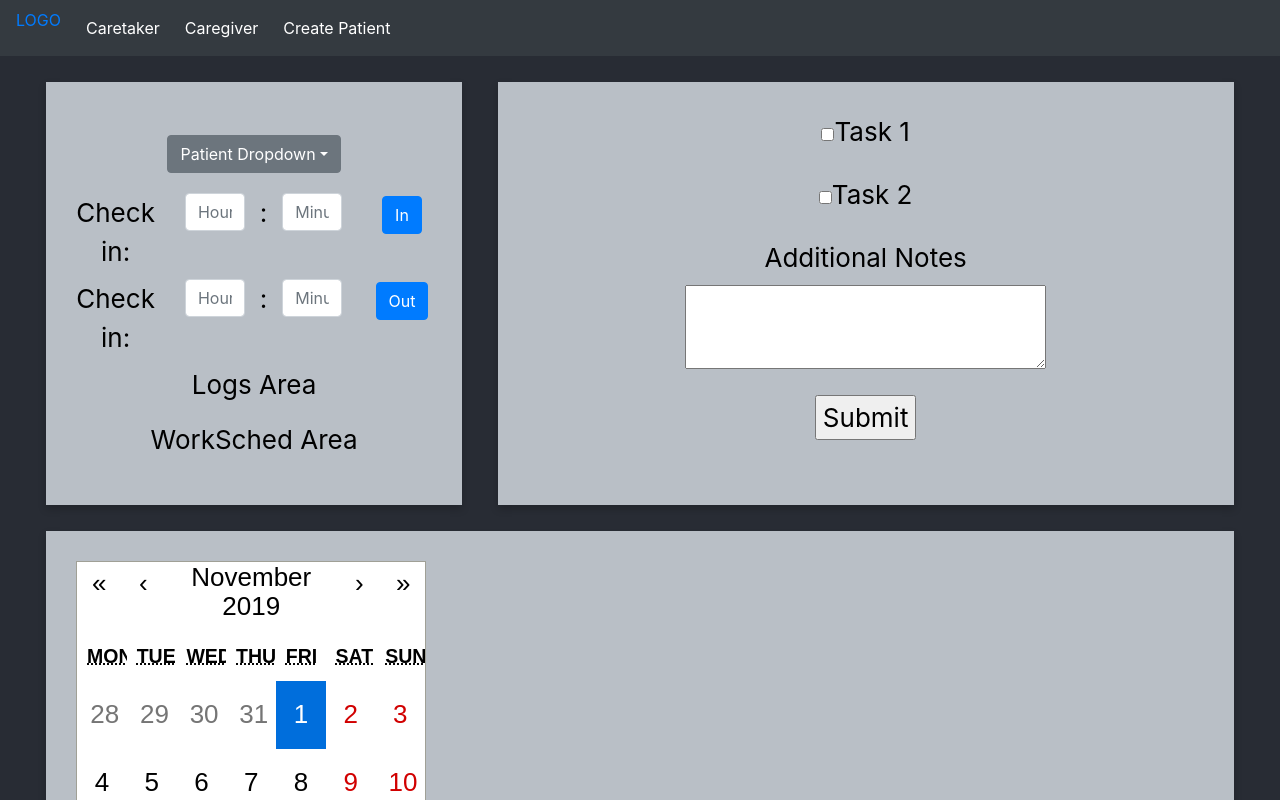
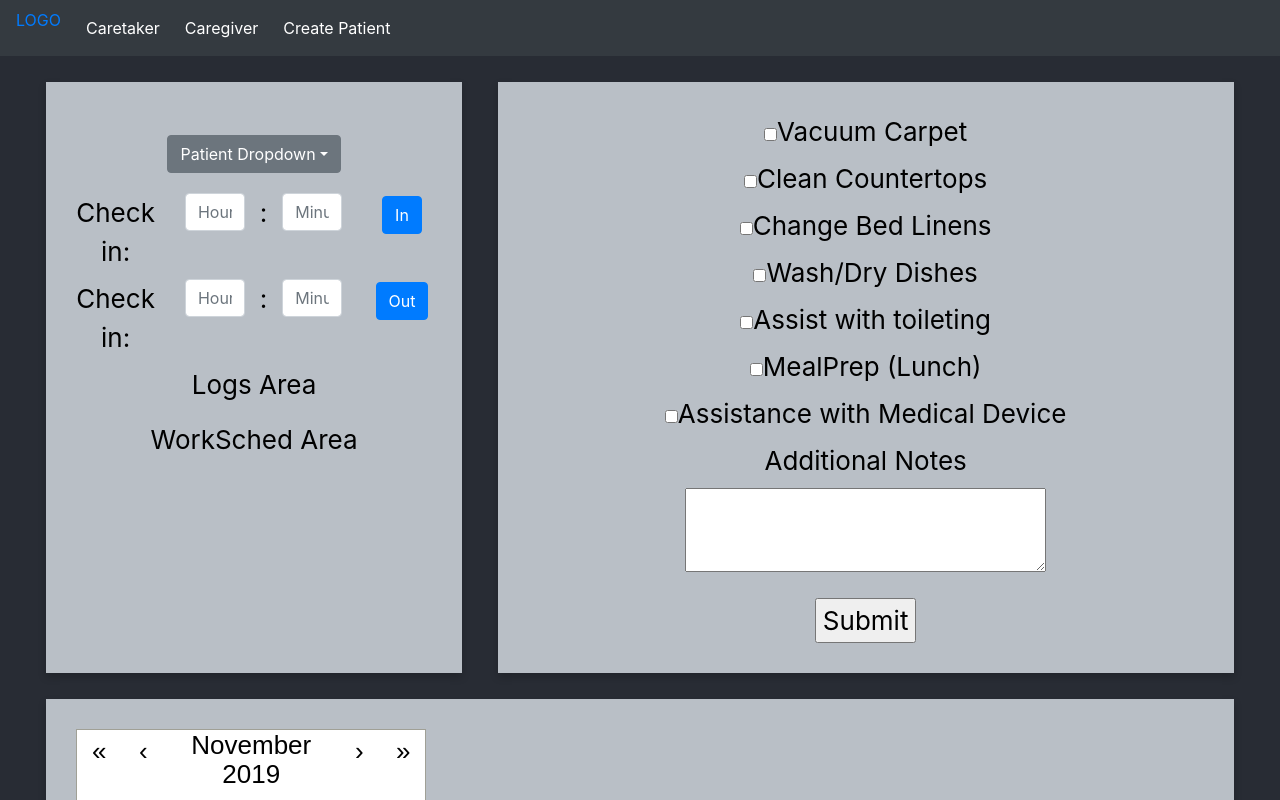
Before and after one commit to rennemannd/MERN-Heroku-Template, a React (Create React App) app in the folder client/: page /Caregiver in a window 1280 px wide. Shown: the top 800 px of the page. Built offline with nearby package versions, Linux system fonts and the light colour scheme.

Commit message:
Filtered ADLs are displayed

```diff
--- a/client/src/App.js
+++ b/client/src/App.js
@@ -5,6 +5,7 @@ import NotFound from "./views/NotFound"
 import Header from "./components/Header/Header"
 import CaregiverPage from "./views/Caregiver/Caregiver"
 import "bootstrap/dist/css/bootstrap.min.css"
+import data from './dataADL';
 
 
 
@@ -17,7 +18,7 @@ const App = () => {
         <Route exact path="/">
           <Redirect to="/Home" />
         </Route>
-        <Route exact path="/Caregiver"><CaregiverPage /></Route>
+        <Route exact path="/Caregiver"><CaregiverPage data={data} /></Route>
         <Route component={NotFound}/>
       </Switch>
     </div>
--- /dev/null
+++ b/client/src/dataADL.js
@@ -0,0 +1,154 @@
+
+
+export default [
+    {
+        id: 0,
+        category: 'Cleaning/Housekeeping',
+        task: 'Sweep Floors'
+    }, {
+        id: 1,
+        category: 'Cleaning/Housekeeping',
+        task: 'Vacuum Carpet'
+    }, {
+        id: 2,
+        category: 'Cleaning/Housekeeping',
+        task: 'Empty Trash'
+    }, {
+        id: 3,
+        category: 'Cleaning/Housekeeping',
+        task: 'Change Bed Linens'
+    }, {
+        id: 4,
+        category: 'Cleaning/Housekeeping',
+        task: 'Pick-Up/Organize Bedroom'
+    }, {
+        id: 5,
+        category: 'Cleaning/Housekeeping',
+        task: 'Wash/Dry Dishes'
+    }, {
+        id: 6,
+        category: 'Cleaning/Housekeeping',
+        task: 'Clean Stove'
+    }, {
+        id: 7,
+        category: 'Cleaning/Housekeeping',
+        task: 'Clean Countertops'
+    }, {
+        id: 8,
+        category: 'Cleaning/Housekeeping',
+        task: 'Clean Refrigerator'
+    }, {
+        id: 9,
+        category: 'Cleaning/Housekeeping',
+        task: 'Mop Kitchen Floors'
+    }, {
+        id: 10,
+        category: 'Cleaning/Housekeeping',
+        task: 'Scout Sink/Tub/Shower'
+    }, {
+        id: 11,
+        category: 'Cleaning/Housekeeping',
+        task: 'Clean/Disinfect Toilet'
+    }, {
+        id: 12,
+        category: 'Cleaning/Housekeeping',
+        task: 'Mop Bathroom Floors'
+    }, {
+        id: 13,
+        category: 'Cleaning/Housekeeping',
+        task: 'Wash/Dry/Fold Laundry'
+    }, {
+        id: 14,
+        category: 'Personal Care',
+        task: 'Assist with standing out of bed'
+    }, {
+        id: 15,
+        category: 'Personal Care',
+        task: 'Assist with standing out of chair'
+    }, {
+        id: 16,
+        category: 'Personal Care',
+        task: 'Assist with traversing stairs'
+    }, {
+        id: 17,
+        category: 'Personal Care',
+        task: 'Assist with dressing'
+    }, {
+        id: 18,
+        category: 'Personal Care',
+        task: 'Assist with bathing'
+    }, {
+        id: 19,
+        category: 'Personal Care',
+        task: 'Assist with toileting'
+    }, {
+        id: 20,
+        category: 'Personal Care',
+        task: 'Assist with maintaining nails/feet'
+    }, {
+        id: 21,
+        category: 'Personal Care',
+        task: 'Assist with hair combing/styling'
+    }, {
+        id: 22,
+        category: 'Personal Care',
+        task: 'Assistance with Medical Device'
+    }, {
+        id: 23,
+        category: 'Personal Care',
+        task: 'Medication Reminder'
+    }, {
+        id: 24,
+        category: 'Personal Care',
+        task: 'Provided continual supervision due to cognitive impairment'
+    }, {
+        id: 25,
+        category: 'Personal Care',
+        task: 'Provided continual supervision due to a physical functional incapacity'
+    }, {
+        id: 26,
+        category: 'Activities',
+        task: 'Errands'
+    }, {
+        id: 27,
+        category: 'Activities',
+        task: 'Accompany to Medical Appt.'
+    }, {
+        id: 28,
+        category: 'Activities',
+        task: 'Accompany to Social Outing'
+    }, {
+        id: 29,
+        category: 'Activities',
+        task: 'Walking with Patient (exercise)'
+    }, {
+        id: 30,
+        category: 'Food',
+        task: 'Assist with eating (spoon fed or tube fed)'
+    }, {
+        id: 31,
+        category: 'Food',
+        task: 'Food Shopping'
+    }, {
+        id: 32,
+        category: 'Food',
+        task: 'Monitor/Dispose expired food'
+    }, {
+        id: 33,
+        category: 'Food',
+        task: 'Meal Planning'
+    }, {
+        id: 34,
+        category: 'Food',
+        task: 'MealPrep (Breakfast)'
+    }, {
+        id: 35,
+        category: 'Food',
+        task: 'MealPrep (Lunch)'
+    }, {
+        id: 36,
+        category: 'Food',
+        task: 'MealPrep (Dinner)'
+    }
+
+]
--- a/client/src/views/Caregiver/Caregiver.js
+++ b/client/src/views/Caregiver/Caregiver.js
@@ -7,7 +7,26 @@ import CaregiverCheckboxArea from './CaregiverCheckboxArea.js';
 import Calendar from '../../components/AppCalendar.js';
 import '../../stylesheets/Caregiver.css';
 
-function Caregiver() {
+class Caregiver extends React.Component {
+  constructor(props) {
+    super(props)
+    this.state = {
+      taskArray: [
+        {id: 1, checked: false},
+        {id: 7, checked: false},
+        {id: 3, checked: false},
+        {id: 5, checked: false},
+        {id: 19, checked: false},
+        {id: 35, checked: false},
+        {id: 22, checked: false}
+      ]
+    };
+
+  }
+
+
+  render() {
+
     return (
       <div className="App">
         {/* Navbar with logo */}
@@ -21,7 +40,9 @@ function Caregiver() {
                 < WorkSched />
               </div>
               <div className="component-wrapper RHS-wrapper">
-                < CaregiverCheckboxArea />
+                < CaregiverCheckboxArea
+                  data={this.props.data}
+                  taskArray={this.state.taskArray} />
               </div>
             </div>
             <div className="page-wrapper">
@@ -34,6 +55,7 @@ function Caregiver() {
       </div>
 
     );
+  }
 }
 
 export default Caregiver;
--- a/client/src/views/Caregiver/CaregiverCheckboxArea.js
+++ b/client/src/views/Caregiver/CaregiverCheckboxArea.js
@@ -1,11 +1,11 @@
-import React, { Component } from 'react';
+import React from 'react';
+import TaskList from './tasks.js';
 
 class CaregiverCheckbox extends React.Component {
   constructor(props) {
     super(props);
     this.state = {
-      task: false,
-      task2: false,
+      taskComplete: false,
       message: ""
     };
 
@@ -28,34 +28,16 @@ class CaregiverCheckbox extends React.Component {
     console.log(this.state);
   }
 
+
   render() {
     return (
       <div>
         <form className="form" onSubmit={this.handleSubmit}>
 
-          <div className="form-group">
-            <label className="checkbox">
-              <input
-                name="task"
-                type="checkbox"
-                checked={this.state.task}
-                onChange={this.handleChange}
-              />
-              Task 1
-            </label>
-          </div>
+        <TaskList
+        data={this.props.data}
+        taskArray={this.props.taskArray} />
 
-          <div className="form-group">
-            <label className="checkbox">
-              <input
-                name="task2"
-                type="checkbox"
-                checked={this.state.task2}
-                onChange={this.handleChange}
-              />
-              Task 2
-            </label>
-          </div>
 
           <div className="form-group">
             <div>
@@ -85,3 +67,9 @@ class CaregiverCheckbox extends React.Component {
 
 
 export default CaregiverCheckbox;
+
+/*
+{this.state.adls.map((task,key) =>
+  <Tasks task={task} key={task.id} />
+)}
+*/
--- /dev/null
+++ b/client/src/views/Caregiver/tasks.js
@@ -0,0 +1,33 @@
+import React from 'react';
+
+class TaskList extends React.Component {
+
+  render() {
+    const tasks = this.props.taskArray;
+    const data = this.props.data;
+
+    const tasksMap = tasks.map (num => {
+      const number = num.id;
+      const task = data[number].task;
+      return (
+        <div key={number} className="form=group">
+          <label className="checkbox">
+            <input
+              name="task"
+              type="checkbox"
+              onChange={this.handleChange}
+              checked={this.props.task}
+            />
+            {task}
+          </label>
+        </div>
+      )
+    })
+
+    return(
+      <div>{tasksMap}</div>
+    )
+  }
+}
+
+export default TaskList;
```
